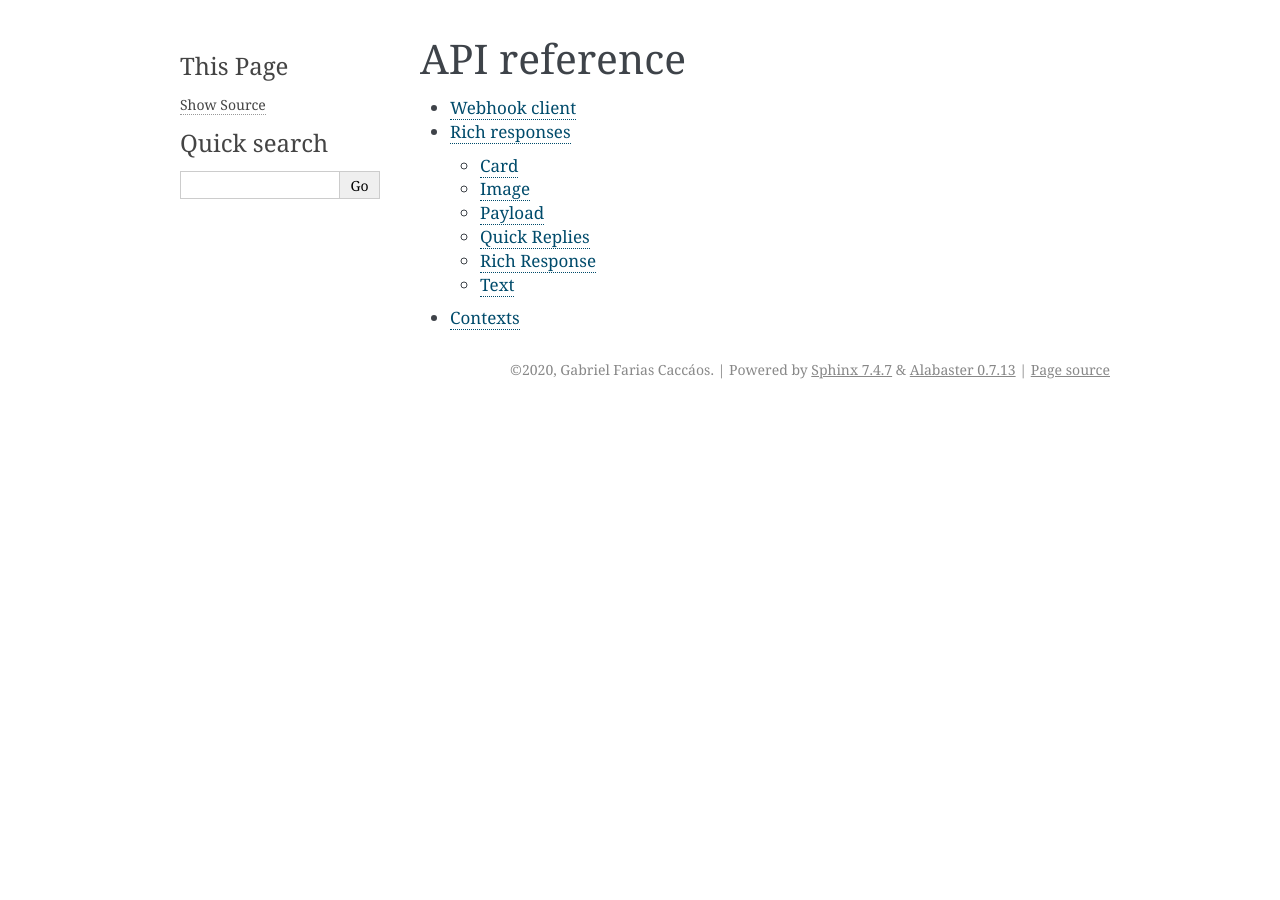
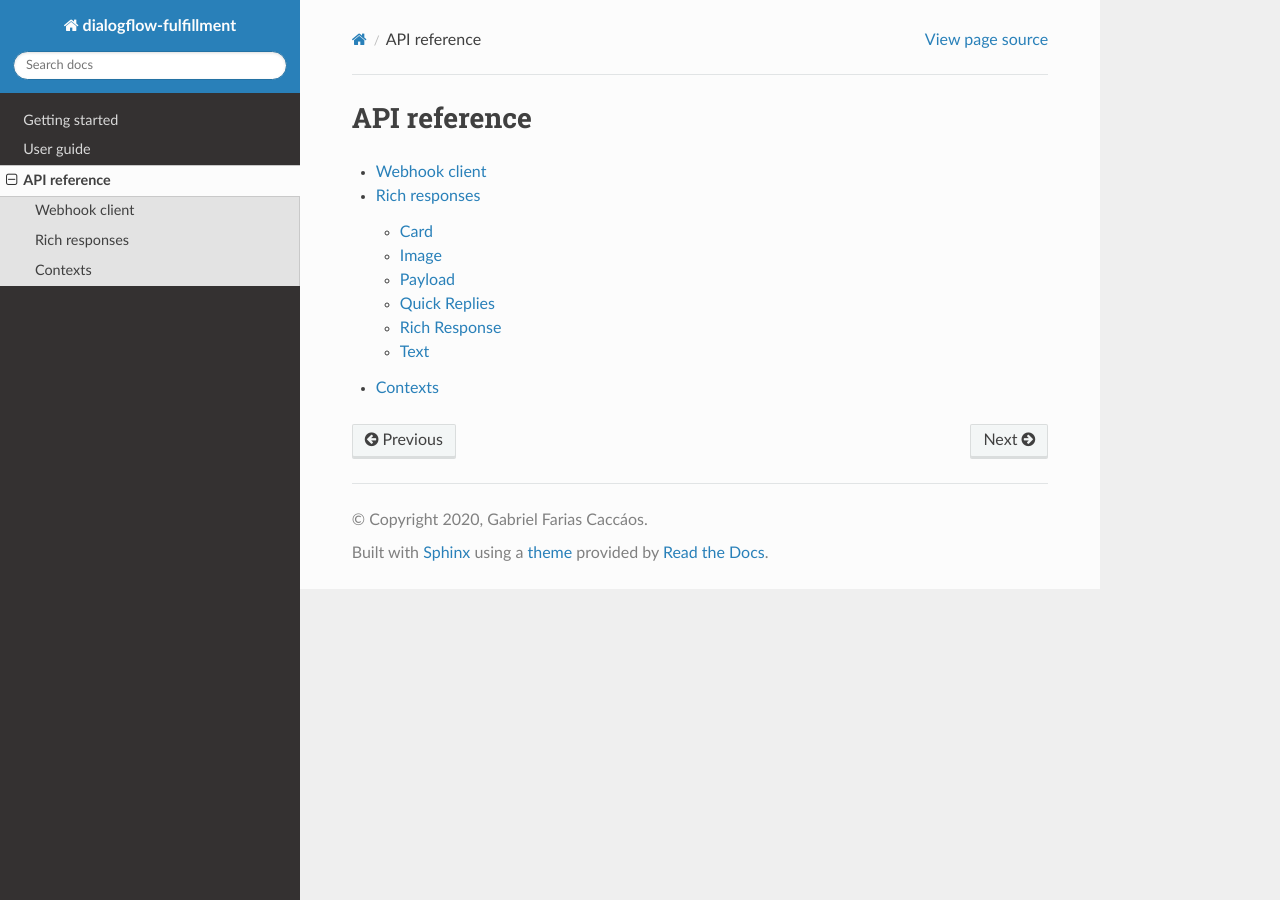
Before and after one commit to gcaccaos/dialogflow-fulfillment, a Sphinx documentation site: the page built from docs/source/api/index.rst, in a window 1280 px wide. Built offline with Sphinx 7.4.7 and the Read the Docs theme 2.0.0, drawn with Linux system fonts in a browser that asks for light colours.

Commit message:
Docs: Change theme to Read the Docs' theme

```diff
--- a/docs/requirements.txt
+++ b/docs/requirements.txt
@@ -1,2 +1,3 @@
 sphinx>=3.1.2
 sphinx-autobuild>=0.7.1
+sphinx-rtd-theme>=0.5.0
--- a/docs/source/conf.py
+++ b/docs/source/conf.py
@@ -33,6 +33,7 @@ extensions = [
     'sphinx.ext.autosummary',
     'sphinx.ext.napoleon',
     'sphinx.ext.viewcode',
+    'sphinx_rtd_theme',
 ]
 
 # Add any paths that contain templates here, relative to this directory.
@@ -49,8 +50,11 @@ exclude_patterns = []
 # The theme to use for HTML and HTML Help pages.  See the documentation for
 # a list of builtin themes.
 #
-html_theme = 'alabaster'
-
+html_theme = 'sphinx_rtd_theme'
+html_theme_options = {
+    'style_external_links': True,
+    'sticky_navigation': True,
+}
 
 # Add any paths that contain custom static files (such as style sheets) here,
 # relative to this directory. They are copied after the builtin static files,
--- a/setup.py
+++ b/setup.py
@@ -14,7 +14,7 @@ setup(
     python_requires='>=3',
     extras_require={
         'dev': ['tox>=3.14'],
-        'docs': ['sphinx>=3.1', 'sphinx-autobuild>=0.7'],
+        'docs': ['sphinx>=3.1', 'sphinx-autobuild>=0.7', 'sphinx-rtd-theme>=0.5'],
         'tests': ['pytest>=5.4', 'coverage>=5.1', 'flake8>=3.8', 'isort>=4.3']
     },
     keywords=[
```
